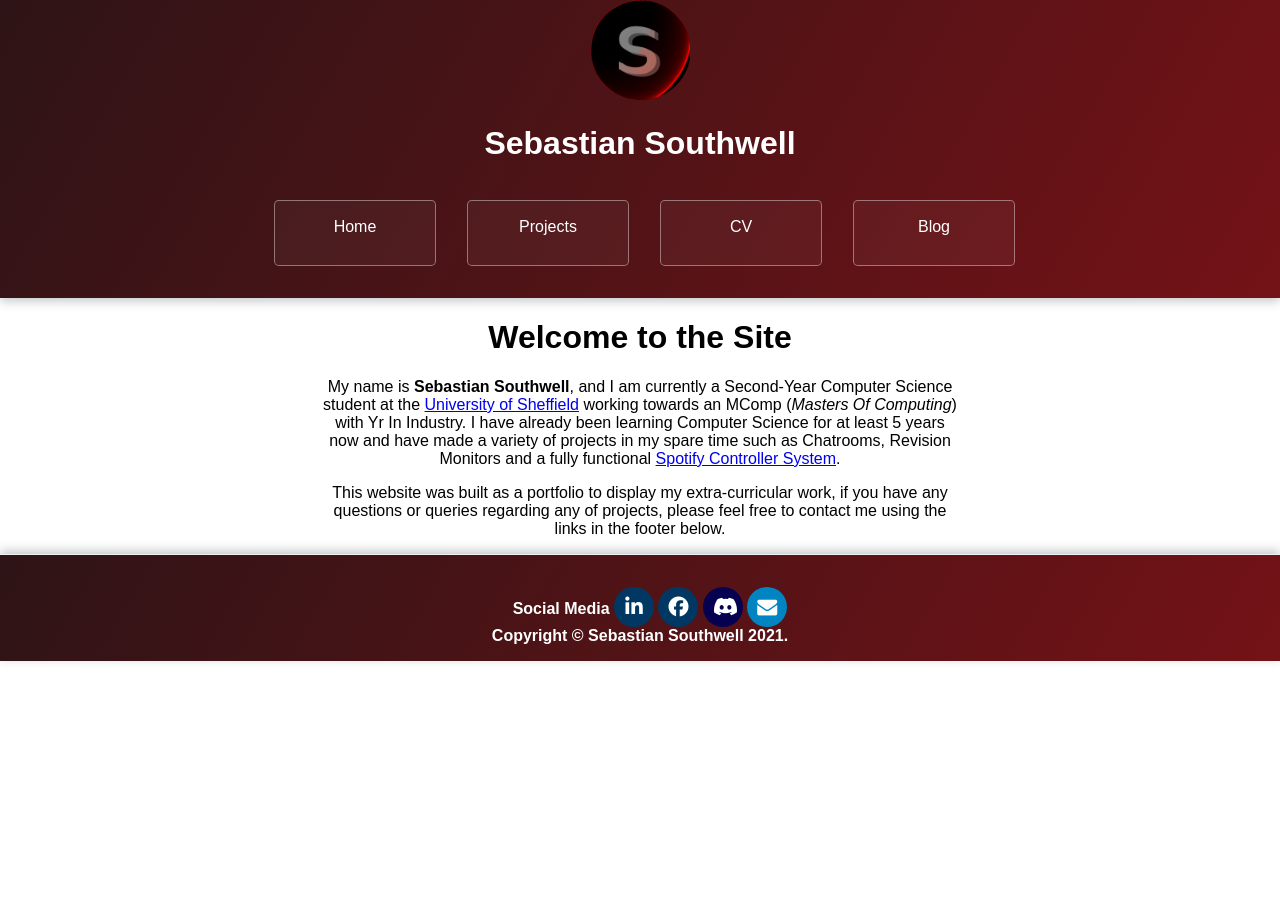
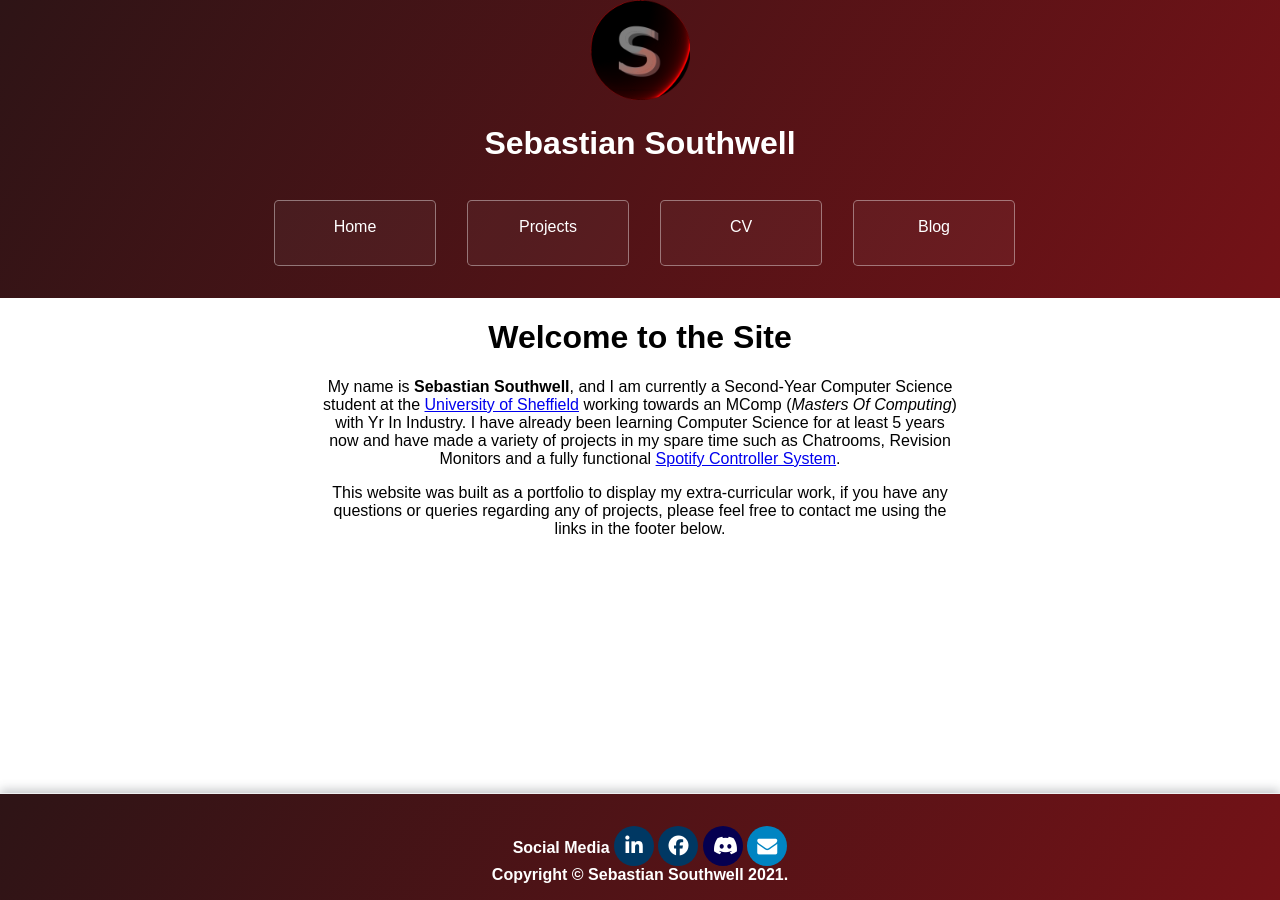
Before and after one commit to sebasouthwell/sebasouthwell.github.io, a Jekyll site: the page built from index.md, in a window 1280 px wide. Built offline with Jekyll 4.4.1, drawn with Linux system fonts in a browser that asks for light colours; nearby versions of some CDN libraries.

Commit message:
Fixed footer problem

```diff
--- a/_sass/mytheme.scss
+++ b/_sass/mytheme.scss
@@ -3,7 +3,14 @@
 @import "variables";
 @import url("https://cdnjs.cloudflare.com/ajax/libs/font-awesome/4.7.0/css/font-awesome.min.css");
 
+html{
+  background-image: linear-gradient(120deg, $header-bg-color-secondary, $header-bg-color);
+}
 
+#content{
+  background-color: white;
+  height: 100%;
+}
 h1,h2{
   text-align: center;
 }
@@ -44,7 +51,7 @@ h1,h2{
     padding-bottom: 1rem;
     clear: both;
     display: inline-block;
-    position: sticky;
+    position:fixed;
     border-top: solid 1px $hr-border-color;
     text-align: center;
     left: 0;
@@ -89,6 +96,7 @@ h1,h2{
     align-content: center;
     margin: auto;
     background-color: white;
+    overflow: auto;
   }
 
   .main-content p{
@@ -181,6 +189,16 @@ h1,h2{
     h1,h2{
       font-size: 20px;
     }
+
+    .main-content p{
+      max-width: 80%;
+      margin-left:auto;
+      margin-right:auto;
+      text-align: center;
+    }
+    .change-footer{
+      position: relative;
+    }
   }
   @media (min-width:800px)
   {
@@ -206,8 +224,17 @@ h1,h2{
     #hamburger-menu{
       display: none;
     }
+
+    .site-footer{
+      position: fixed;
+    }
   }
 
   .visible-nav{
     display:block;
   }
+
+  .mySlides{
+    height: 600x;
+    width: 720;
+  }
--- a/assets/js/default.js
+++ b/assets/js/default.js
@@ -1,15 +1,19 @@
 "use strict";
 var navBar;
 var hamburgerMenu;
+var footer;
 window.addEventListener('load', function () {
     navBar = document.getElementById("page-nav-bar");
+    footer = this.document.getElementsByClassName("site-footer")[0];
     hamburgerMenu = document.getElementById("hamburger-menu").parentElement;
     hamburgerMenu.addEventListener("click",function(){
         if (navBar.classList.contains("visible-nav")){
             navBar.classList.remove("visible-nav");
+            footer.classList.remove("change-footer");
         }
         else{
             navBar.classList.add("visible-nav");
+            footer.classList.add("change-footer");
         }
     });
 })
```
Also changed, not shown: assets/js/slideshow.js (added, +19 -0 lines), projects.md (+10 -1 lines), assets/images/SlideShow1.png (added).
